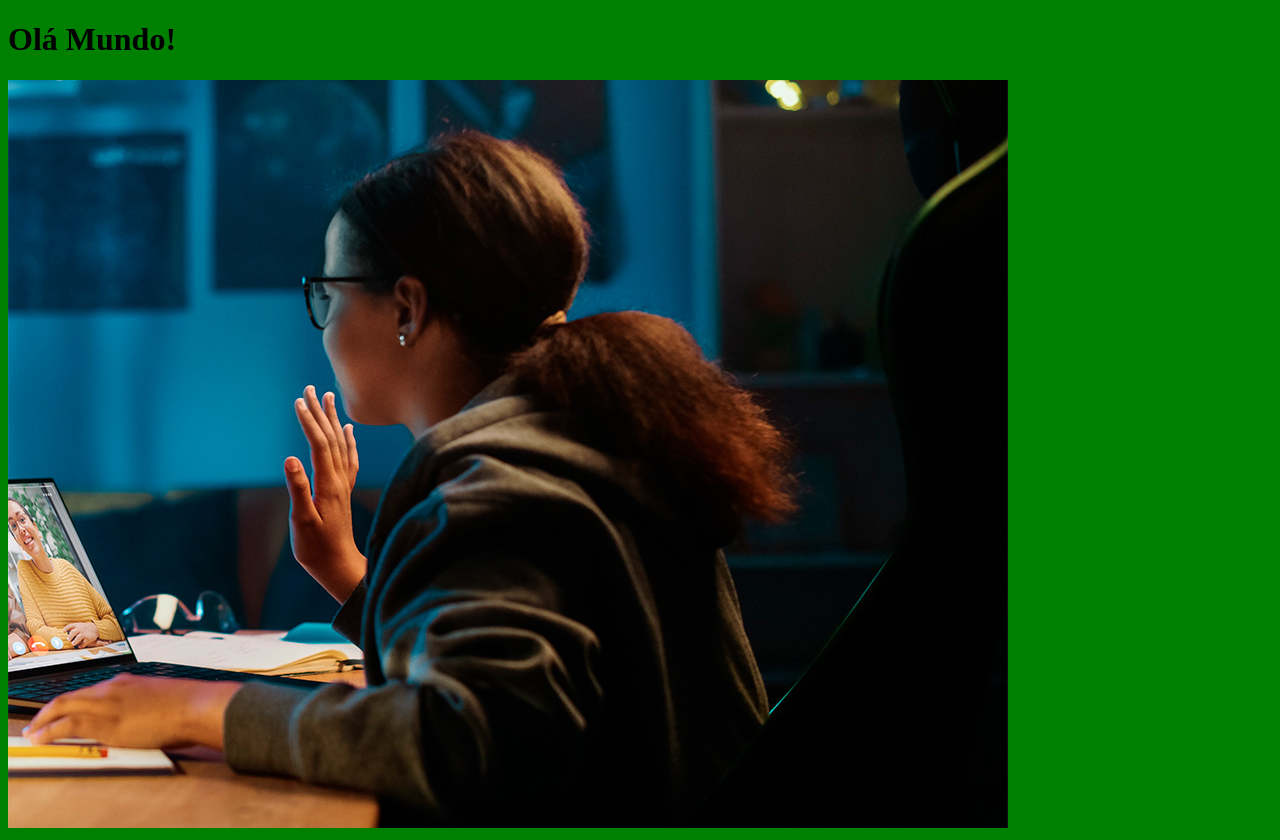
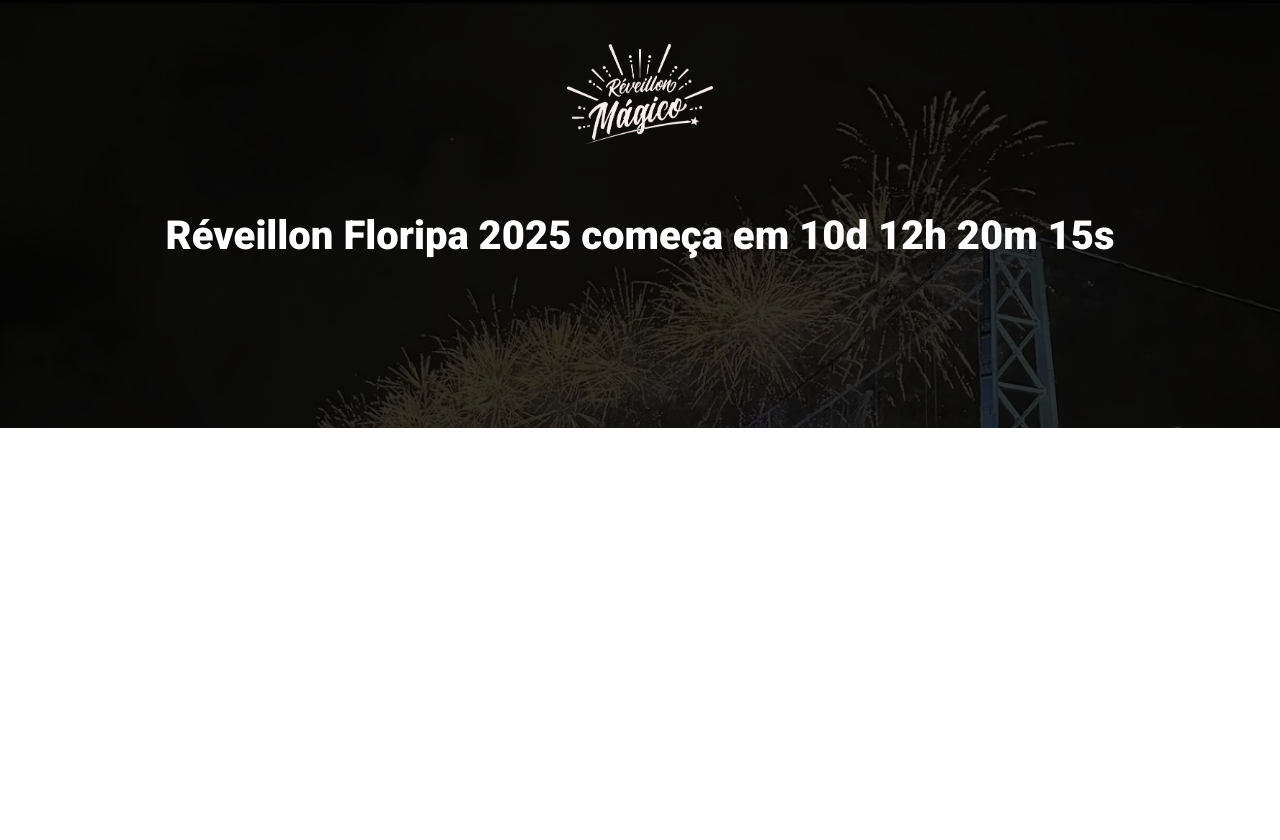
Before and after one commit to rafaeldalforno/m22-evento-ficticio, a website built with Parcel: page src/index.html in a window 1280 px wide. After the commit the page ends 800 px from the top, so only its background shows below. Built offline with nearby package versions, Linux system fonts and the light colour scheme.

Commit message:
criando o hero

```diff
--- a/src/index.html
+++ b/src/index.html
@@ -3,13 +3,22 @@
 <head>
   <meta charset="UTF-8">
   <meta name="viewport" content="width=device-width, initial-scale=1.0">
-  <title>Landing Page</title>
+  <title>Réveillon Floripa 2025</title>
+
+  <link rel="preconnect" href="https://fonts.googleapis.com">
+  <link rel="preconnect" href="https://fonts.gstatic.com" crossorigin>
+  <link href="https://fonts.googleapis.com/css2?family=Roboto:wght@400;700;900&display=swap" rel="stylesheet">
 
   <link rel="stylesheet" href="./styles/main.scss">
 </head>
 <body>
-  <h1>Olá Mundo!</h1>
-  <img src="./images/backend.png" alt="">
+  <header class="hero">
+    <div class="container">
+      <img class="hero__logo" src="./images/FloripaLogo.png" alt="Logo Réveillon Floripa 2025">
+      <p class="hero__text">Réveillon Floripa 2025 começa em 10d 12h 20m 15s</p>
+    </div>
+  </header>
+
 
   <script src="./scripts/main.js"></script>
 </body>
--- /dev/null
+++ b/src/styles/_hero.scss
@@ -0,0 +1,52 @@
+.hero{
+  padding-top: 44px;
+  padding-bottom: 100px;
+  background-image: url(../images//FloripaBackground02.jpg);
+  background-repeat: no-repeat;
+  background-size: cover;
+  position: relative;
+
+  .container{
+    position: relative;
+  }
+
+  &::before{
+    position: absolute;
+    top: 0;
+    left: 0;
+    width: 100%;
+    height: 100%;
+    background-color: #000;
+    opacity: .8;
+    content: '';
+  }
+
+  &__text{
+    margin-top: 64px;
+    margin-bottom: 64px;
+    font-size: 40px;
+    line-height: 56px;
+    font-weight: 900;
+    text-align: center;
+  }
+
+  &__logo{
+    display: block;
+    margin: 0 auto;
+    height: 100px;
+  }
+
+  @media (max-width: 640px){
+    padding: 40px 0;
+
+    &__logo{
+      height: 70px;
+    }
+
+    &__text{
+      font-size: 22px;
+      line-height: 24px;
+      margin: 24px 0;
+    }
+  }
+}
--- a/src/styles/main.scss
+++ b/src/styles/main.scss
@@ -1,3 +1,23 @@
-body{
-  background-color: green;
+@use 'hero';
+
+*{
+  margin: 0;
+  padding: 0;
+  box-sizing: border-box;
+  font-family: Roboto, sans-serif;
+  color: #fff;
 }
+
+.container {
+  max-width: 960px;
+  width: 100%;
+  margin: 0 auto;
+
+  @media (max-width: 640px) {
+    max-width: 80%;
+  }
+
+  @media (max-width: 1024px) {
+    max-width: 90%;
+  }
+}
```
Also changed, not shown: src/images/FloripaBackground.jpg (added), src/images/FloripaBackground02.jpg (added), src/images/FloripaEvento01.jpg (added), src/images/FloripaEvento02.jpg (added), src/images/FloripaLogo.png (added).
